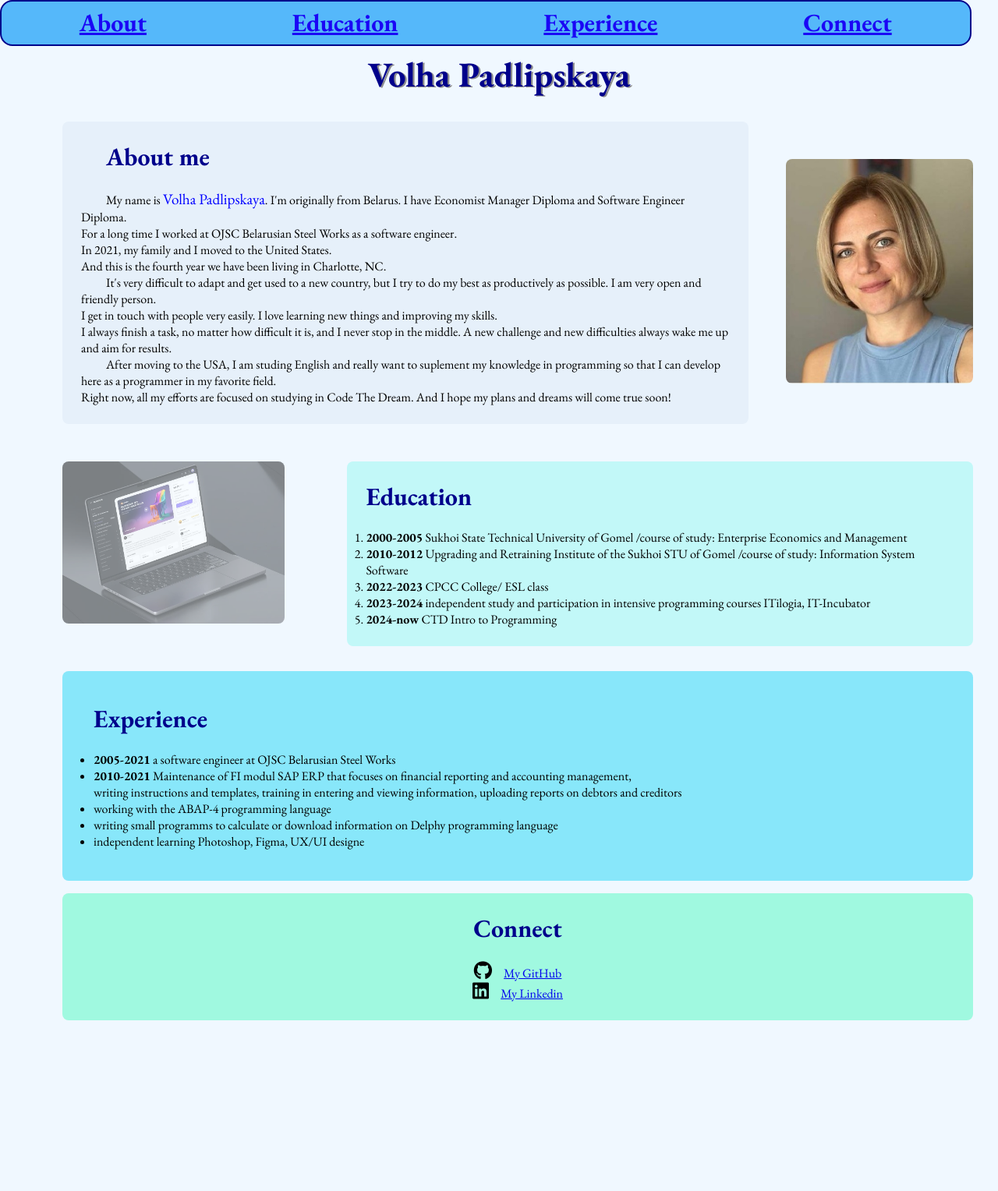
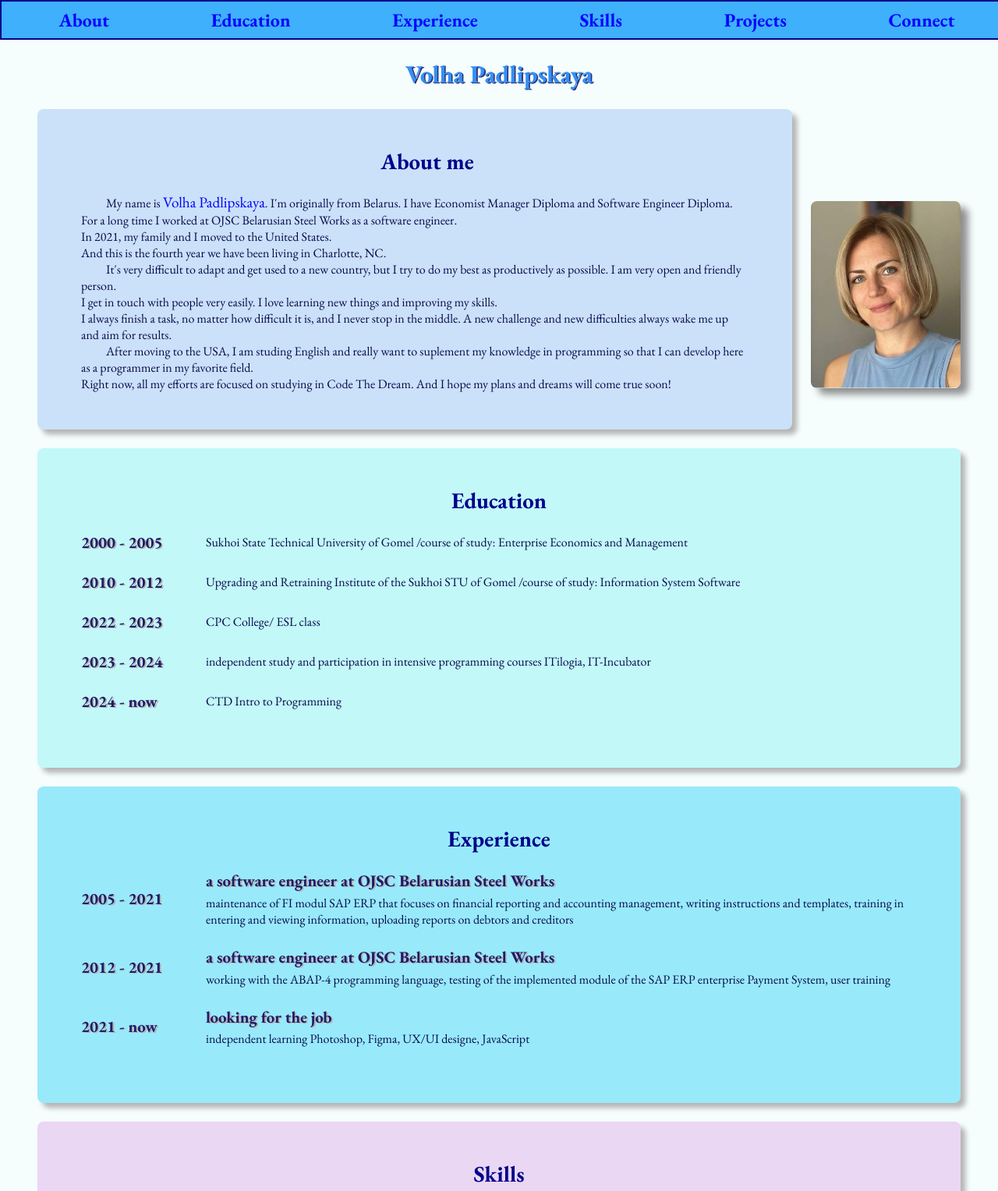
Before and after one commit to volha83/Volha-Padlipskaya-Kepler, a plain HTML site: page index.html in a window 1280 px wide. Shown: the top 1528 px of the page at 78% size. Before the commit the page ends 1346 px from the top, so only its background shows below. Drawn offline with nearby package versions, Linux system fonts and the light colour scheme.

Commit message:
media responsive

```diff
--- a/css/index.css
+++ b/css/index.css
@@ -2,34 +2,51 @@
   padding: 0;
   margin: 0;
 }
+
 body {
   font-family: "EB Garamond", serif;
-  background-color: aliceblue;
+  background-color: rgb(245, 253, 253);
+  width: 100%;
+}
+
+#Navbar {
+  background-color: rgb(62, 176, 252);
+  border: 2px solid darkblue;
+  margin: 0em;
+  padding: 0.5em;
+  position: fixed;
+  width: 100%;
 }
 
 .navbar {
-  background-color: rgb(85, 184, 250);
-  border: 2px solid darkblue;
-  border-radius: 0.5em;
-  margin: 0em;
-  padding: 0.2em;
-  position: fixed;
-  width: 96%;
   display: flex;
   justify-content: space-around;
+
+  :hover {
+    color: rgb(11, 11, 73);
+    transform: translateY(-3px);
+  }
+}
+
+.navbar a {
+  color: rgb(7, 3, 253);
+  text-decoration: none;
 }
 
 h1 {
-  color: darkblue;
+  color: rgb(53, 143, 245);
   margin-top: 1em;
   text-align: center;
-  text-shadow: 0.05em 0.03em #8c8c8d;
-  font-size: 2.8em;
+  text-shadow: 0.05em 0.03em #2e2e6b;
 }
 
 h2 {
   color: darkblue;
-  font-size: 2em;
+  text-align: center;
+}
+
+h3 {
+  color: rgb(36, 26, 100);
 }
 
 span {
@@ -37,76 +54,128 @@ span {
   font-size: larger;
 }
 
-.mycard {
-  display: flex;
-  padding: 2em;
+p {
+  color: rgb(10, 10, 77);
+}
+
+#About,
+#Education,
+#Experience,
+#Skills,
+#Projects,
+#Connect {
+  margin: 1.5em 3em 1.5em 3em;
+  border-radius: 0.5em;
+}
+
+.aboutme,
+#Education,
+#Experience,
+#Skills,
+#Projects,
+#Connect {
+  padding: 3em 3.5em;
+  box-shadow: 0.4em 0.4em 0.4em #b6b5b5;
 }
 
 #About {
-  background-color: rgb(230, 240, 250);
+  gap: 1.5em;
+  align-items: center;
+}
+
+.aboutme {
+  background-color: rgb(202, 225, 249);
+  border-radius: 0.5em;
   text-indent: 2em;
-  margin-right: 3em;
-  margin-left: 3em;
-  padding: 1.5em;
-  border-radius: 0.5em;
 }
 
 .myphoto {
-  margin-top: 3em;
-  width: 15em;
-  height: 18em;
   border-radius: 0.5em;
+  box-shadow: 0.6em 0.5em 0.6em #8f8f8f;
+  width: 10em;
+  height: 13em;
 }
 
-.laptop_img {
-  width: 18em;
-  height: 13em;
-  border-radius: 0.5em;
-  opacity: 0.5;
-  margin-left: 5em;
-  margin-top: 1em;
-
-}
-
-.card_education {
-  display: flex;
+.myphoto:hover {
+  box-shadow: 0.6em 0.5em 0.6em #565656;
+  transform: translateY(-5px);
 }
 
 #Education {
-  margin: 1em;
-  margin-left: 5em;
-  margin-right: 2em;
-  padding: 1.5em;
-  /* padding-left: 30em; */
   background-color: rgb(194, 248, 248);
-  border-radius: 0.5em;
+}
+
+.edu-name,
+.exp-date {
+  display: grid;
+  align-items: center;
 }
 
 #Experience {
-  margin: 1em;
-  margin-left: 5em;
-  margin-right: 2em;
-  padding: 2.5em;
-  background-color: rgb(136, 231, 250);
-  border-radius: 0.5em;
+  background-color: rgb(152, 234, 250);
+}
+
+.exp-container {
+  color: rgb(34, 30, 75);
+}
+
+.exp-name {
+  display: flex;
+  flex-direction: column;
+  gap: 0.3em;
+}
+
+#Skills {
+  background-color: rgb(234, 215, 243);
+  text-align: center;
+  /* background-color: #cdb4db; */
+}
+
+#Projects {
+  text-align: center;
+  background-color: rgb(186, 197, 235);
+  /* background-color: #FFC8DD; */
 }
 
 #Connect {
   text-align: center;
-  margin: 1em;
-  padding: 1.5em;
-  margin-left: 5em;
-  margin-right: 2em;
   background-color: rgb(160, 249, 224);
-  border-radius: 0.5em;
+  /* background-color: #FFAFCC; */
 }
 
-.icons:hover {
-  color: rgb(6, 224, 253);
-  font-size: 1.1em;
+.connect-icons {
+  display: flex;
+  justify-content: center;
 }
 
-.fa-brands {
+.link {
+  /* text-decoration: none; */
+  color: rgb(11, 11, 98);
+  display: none;
+}
+
+.link:hover {
+  color: rgb(30, 138, 232);
+  /* font-weight: bold; */
+}
+
+.fa {
   font-size: 1.5em;
   margin-right: 0.5em;
 }
+
+.fa-github {
+  color: black;
+}
+
+.fa-github:hover {
+  transform: translateY(-3px);
+}
+
+.fa-linkedin:hover {
+  transform: translateY(-3px);
+}
+
+.fa-envelope:hover {
+  transform: translateY(-3px);
+}
--- /dev/null
+++ b/css/media.css
@@ -0,0 +1,134 @@
+@media (min-width: 480px) {
+  .navbar {
+    font-size: 1.2em;
+  }
+
+  h1 {
+    font-size: 1.3em;
+  }
+
+  h2 {
+    font-size: 1.2em;
+  }
+
+  h3 {
+    font-size: 1em;
+  }
+
+  .edu-name,
+  .exp-date {
+    grid-template-columns: 6em 1fr;
+    padding-bottom: 1em;
+  }
+
+  #About {
+    display: flex;
+    flex-direction: column-reverse;
+  }
+
+  .myphoto {
+    width: 10em;
+    height: 13em;
+    justify-content: center;
+  }
+
+  .link {
+    display: none;
+  }
+
+  .connect-icons {
+    gap: 5em;
+  }
+}
+
+@media (min-width: 768px) {
+  .navbar {
+    font-size: 1.4em;
+    font-weight: bold;
+  }
+
+  h1 {
+    font-size: 1.6em;
+  }
+
+  h2 {
+    font-size: 1.4em;
+  }
+
+  h3 {
+    font-size: 1.1em;
+  }
+
+  .edu-name,
+  .exp-date {
+    grid-template-columns: 8em 1fr;
+    padding-bottom: 1.2em;
+  }
+
+  #About {
+    display: flex;
+    flex-direction: column-reverse;
+  }
+
+  .myphoto {
+    width: 12em;
+    height: 15em;
+    justify-content: center;
+  }
+
+  .link {
+    display: inline;
+  }
+
+  .connect-icons {
+    gap: 3em;
+    font-size: 1.1em;
+  }
+}
+
+@media (min-width: 1024px) {
+  .navbar {
+    font-size: 1.5em;
+    font-weight: bold;
+  }
+
+  #About {
+    display: flex;
+    flex-direction: row;
+  }
+
+  .myphoto {
+    margin-top: 4em;
+    width: 12em;
+    height: 15em;
+    text-align: center;
+  }
+
+  h1 {
+    font-size: 2em;
+  }
+
+  h2 {
+    font-size: 1.8em;
+  }
+
+  h3 {
+    font-size: 1.3em;
+    text-shadow: 0.09em 0.06em rgb(179, 179, 180);
+  }
+
+  .edu-name,
+  .exp-date {
+    grid-template-columns: 10em 1fr;
+    padding-bottom: 1.5em;
+  }
+
+  .link {
+    display: inline;
+  }
+
+  .connect-icons {
+    gap: 7em;
+    font-size: 1.2em;
+  }
+}
--- a/index.html
+++ b/index.html
@@ -8,137 +8,200 @@
     <meta name="keywords" content="HTML, CSS, JavaScript" />
     <meta name="author" content="Volha Padlipskaya" />
     <link rel="stylesheet" href="css/index.css" />
+    <link rel="stylesheet" href="css/media.css" />
     <link rel="preconnect" href="https://fonts.googleapis.com" />
     <link rel="preconnect" href="https://fonts.gstatic.com" crossorigin />
     <link
       href="https://fonts.googleapis.com/css2?family=EB+Garamond:ital,wght@0,400..800;1,400..800&display=swap"
       rel="stylesheet"
     />
+
+    <link
+      href="https://fonts.googleapis.com/css2?family=Roboto:ital,wght@0,100..900;1,100..900&display=swap"
+      rel="stylesheet"
+    />
+
     <script
       src="https://kit.fontawesome.com/d3bfb1bb57.js"
       crossorigin="anonymous"
     ></script>
   </head>
-
   <body>
-    <section>
-      <ul>
-        <h2>
-          <div class="navbar">
-            <a href="#About" style="color: rgb(26, 6, 245)">About</a>
-            <a href="#Education" style="color: rgb(26, 6, 245)">Education</a>
-            <a href="#Experience" style="color: rgb(26, 6, 245)">Experience</a>
-            <a href="#Connect" style="color: rgb(26, 6, 245)">Connect</a>
-          </div>
-        </h2>
-      </ul>
+    <div>
+      <section id="Navbar">
+        <nav class="navbar">
+          <a href="#About">About</a>
+          <a href="#Education">Education</a>
+          <a href="#Experience">Experience</a>
+          <a href="#Skills">Skills</a>
+          <a href="#Projects">Projects</a>
+          <a href="#Connect">Connect</a>
+        </nav>
       </section>
 
       <br />
+      <div class="name">
+        <br />
         <h1>Volha Padlipskaya</h1>
+      </div>
 
-    <div class="mycard">
       <section id="About">
+        <div class="aboutme">
           <h2>About me</h2>
           <br />
           <p>
             My name is <span>Volha Padlipskaya</span>. I'm originally from
             Belarus. I have Economist Manager Diploma and Software Engineer
-          Diploma. <br />For a long time I worked at OJSC Belarusian Steel Works
-          as a software engineer. <br />
-          In 2021, my family and I moved to the United States. <br />And this is
-          the fourth year we have been living in Charlotte, NC.
+            Diploma. <br />For a long time I worked at OJSC Belarusian Steel
+            Works as a software engineer. <br />
+            In 2021, my family and I moved to the United States. <br />And this
+            is the fourth year we have been living in Charlotte, NC.
           </p>
           <p>
-          It's very difficult to adapt and get used to a new country, but I try
-          to do my best as productively as possible. I am very open and friendly
-          person.
+            It's very difficult to adapt and get used to a new country, but I
+            try to do my best as productively as possible. I am very open and
+            friendly person.
             <br />I get in touch with people very easily. I love learning new
             things and improving my skills. <br />I always finish a task, no
             matter how difficult it is, and I never stop in the middle. A new
-          challenge and new difficulties always wake me up and aim for results.
+            challenge and new difficulties always wake me up and aim for
+            results.
           </p>
           <p>
             After moving to the USA, I am studing English and really want to
-          suplement my knowledge in programming so that I can develop here as a
-          programmer in my favorite field.
+            suplement my knowledge in programming so that I can develop here as
+            a programmer in my favorite field.
             <br />Right now, all my efforts are focused on studying in Code The
             Dream. And I hope my plans and dreams will come true soon!
           </p>
-      </section>
-      <img src="img/mypic.jpg" alt="My Photo" class="myphoto" />
         </div>
 
-    <div class="card_education">
-      <img src="img/laptop.jpg" alt="Laptop image" class="laptop_img" />
+        <img src="img/mypic.jpg" alt="My Photo" class="myphoto" />
+      </section>
+
       <section id="Education">
         <h2>Education</h2>
         <br />
-        <ol>
-          <li>
-            <strong>2000-2005</strong>
+        <div class="edu-name">
+          <h3>2000 - 2005</h3>
+          <p>
             Sukhoi State Technical University of Gomel /course of study:
             Enterprise Economics and Management
-          </li>
-          <li>
-            <strong>2010-2012</strong>
+          </p>
+        </div>
+
+        <div class="edu-name">
+          <h3>2010 - 2012</h3>
+          <p>
             Upgrading and Retraining Institute of the Sukhoi STU of Gomel
             /course of study: Information System Software
-          </li>
-          <li><strong>2022-2023</strong> CPCC College/ ESL class</li>
-          <li>
-            <strong>2023-2024</strong> independent study and participation in
-            intensive programming courses ITilogia, IT-Incubator
-          </li>
-          <li><strong>2024-now</strong> CTD Intro to Programming</li>
-        </ol>
+          </p>
+        </div>
+
+        <div class="edu-name">
+          <h3>2022 - 2023</h3>
+          <p>CPC College/ ESL class</p>
+        </div>
+
+        <div class="edu-name">
+          <h3>2023 - 2024</h3>
+          <p>
+            independent study and participation in intensive programming courses
+            ITilogia, IT-Incubator
+          </p>
+        </div>
+
+        <div class="edu-name">
+          <h3>2024 - now</h3>
+          <p>CTD Intro to Programming</p>
+        </div>
       </section>
-    </div>
 
       <section id="Experience">
         <h2>Experience</h2>
         <br />
-      <ul>
-        <li>
-          <strong>2005-2021</strong> a software engineer at OJSC Belarusian
-          Steel Works
-        </li>
-        <li>
-          <strong>2010-2021</strong> Maintenance of FI modul SAP ERP that
-          focuses on financial reporting and accounting management, <br />
-          writing instructions and templates, training in entering and viewing
-          information, uploading reports on debtors and creditors
-        </li>
-        <li>working with the ABAP-4 programming language</li>
-        <li>
-          writing small programms to calculate or download information on Delphy
-          programming language
-        </li>
-        <li>independent learning Photoshop, Figma, UX/UI designe</li>
-      </ul>
+        <div class="exp-container">
+          <div class="exp-date">
+            <h3>2005 - 2021</h3>
+            <div class="exp-name">
+              <h3>a software engineer at OJSC Belarusian Steel Works</h3>
+              <p>
+                maintenance of FI modul SAP ERP that focuses on financial
+                reporting and accounting management, writing instructions and
+                templates, training in entering and viewing information,
+                uploading reports on debtors and creditors
+              </p>
+            </div>
+          </div>
+
+          <div class="exp-date">
+            <h3>2012 - 2021</h3>
+            <div class="exp-name">
+              <h3>a software engineer at OJSC Belarusian Steel Works</h3>
+              <p>
+                working with the ABAP-4 programming language, testing of the
+                implemented module of the SAP ERP enterprise Payment System,
+                user training
+              </p>
+            </div>
+          </div>
+
+          <div class="exp-date">
+            <h3>2021 - now</h3>
+            <div class="exp-name">
+              <h3>looking for the job</h3>
+              <p>
+                independent learning Photoshop, Figma, UX/UI designe, JavaScript
+              </p>
+            </div>
+          </div>
+        </div>
+      </section>
+
+      <section id="Skills">
+        <h2>Skills</h2>
+        <br />
+      </section>
+
+      <section id="Projects">
+        <h2>Projects</h2>
+        <br />
+        <ul></ul>
       </section>
 
       <section id="Connect">
         <h2>Connect</h2>
         <br />
-      <ul>
-        <ol>
-          <i class="fa-brands fa-github"></i>
-          <a href="https://github.com/volha83" target="_blank" class="icons"
-            >My GitHub</a
-          >
-        </ol>
-        <ol>
-          <i class="fa-brands fa-linkedin"></i>
+          <div class="connect-icons">
+            <div class="connect-links">
+
+              <a href="https://github.com/volha83" target="_blank" class="icon"> <i class="fa fa-github"></i>
+                </a>
+
+              <a href="https://github.com/volha83" target="_blank" class="link">My GitHub</a>
+            </div>
+
+            <div class="connect-link">
               <a
               href="https://www.linkedin.com/in/volha-padlipskaya-557b56341/"
               target="_blank"
-            class="icons"
-            >My Linkedin</a
-          >
-        </ol>
-      </ul>
+              class="icon"> <i class="fa fa-linkedin"></i>
+              <a
+              href="https://www.linkedin.com/in/volha-padlipskaya-557b56341/"
+              target="_blank"
+              class="link">My Linkedin</a>
+            </div>
+
+            <div class="connect-link">
+              <a href="mailto:o.podlipskaya@gmail.com" target="_blank" class="icon"
+              > <i class="fa fa-envelope"></i></a>
+
+              <a href="mailto:o.podlipskaya@gmail.com" target="_blank" class="link"
+              > My Email</a>
+            </div>
+
+          </div>
       </section>
-    <br />
+    </div>
   </body>
 </html>
```
Lines whose indentation alone changed are shown as unchanged.
